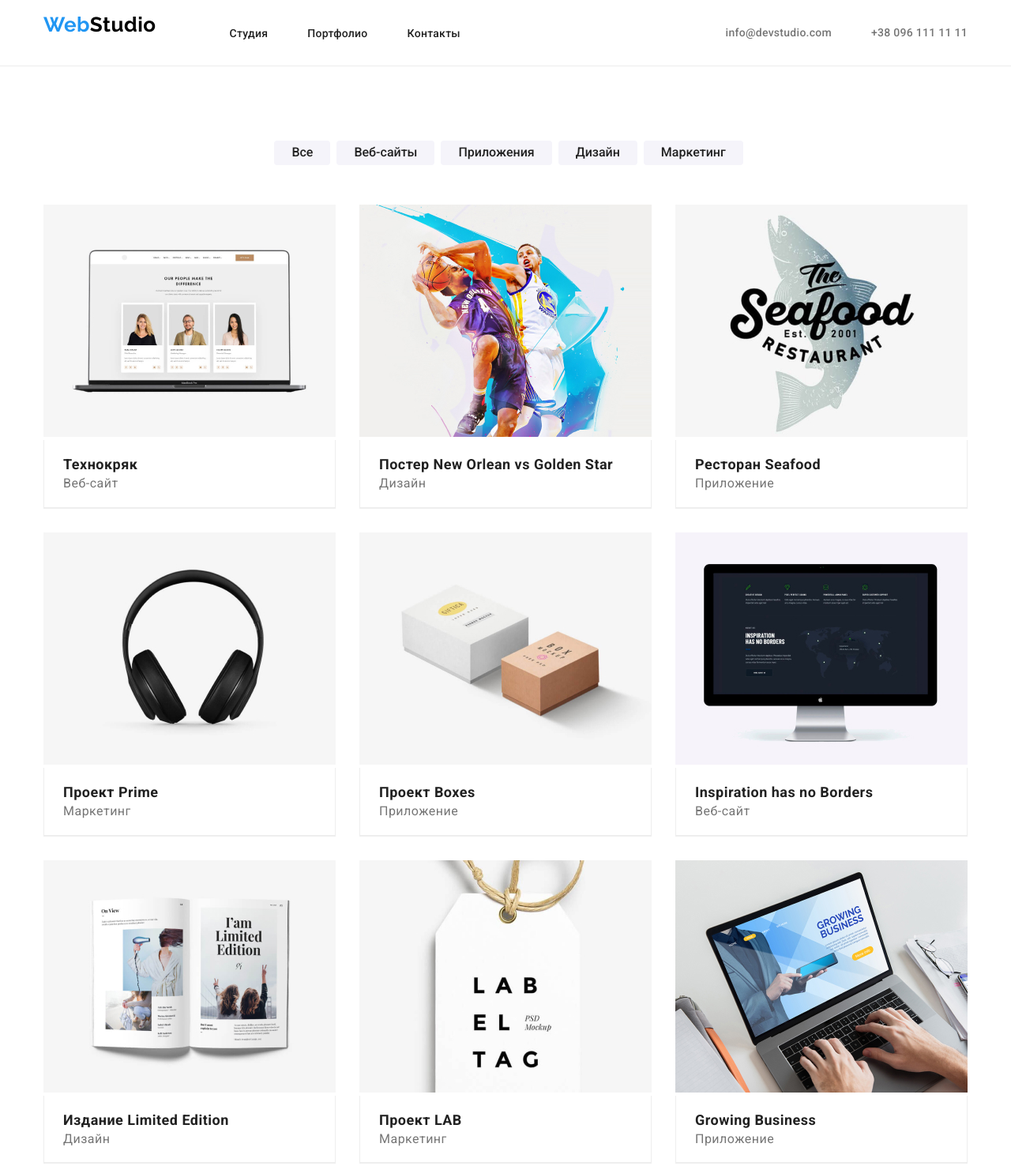
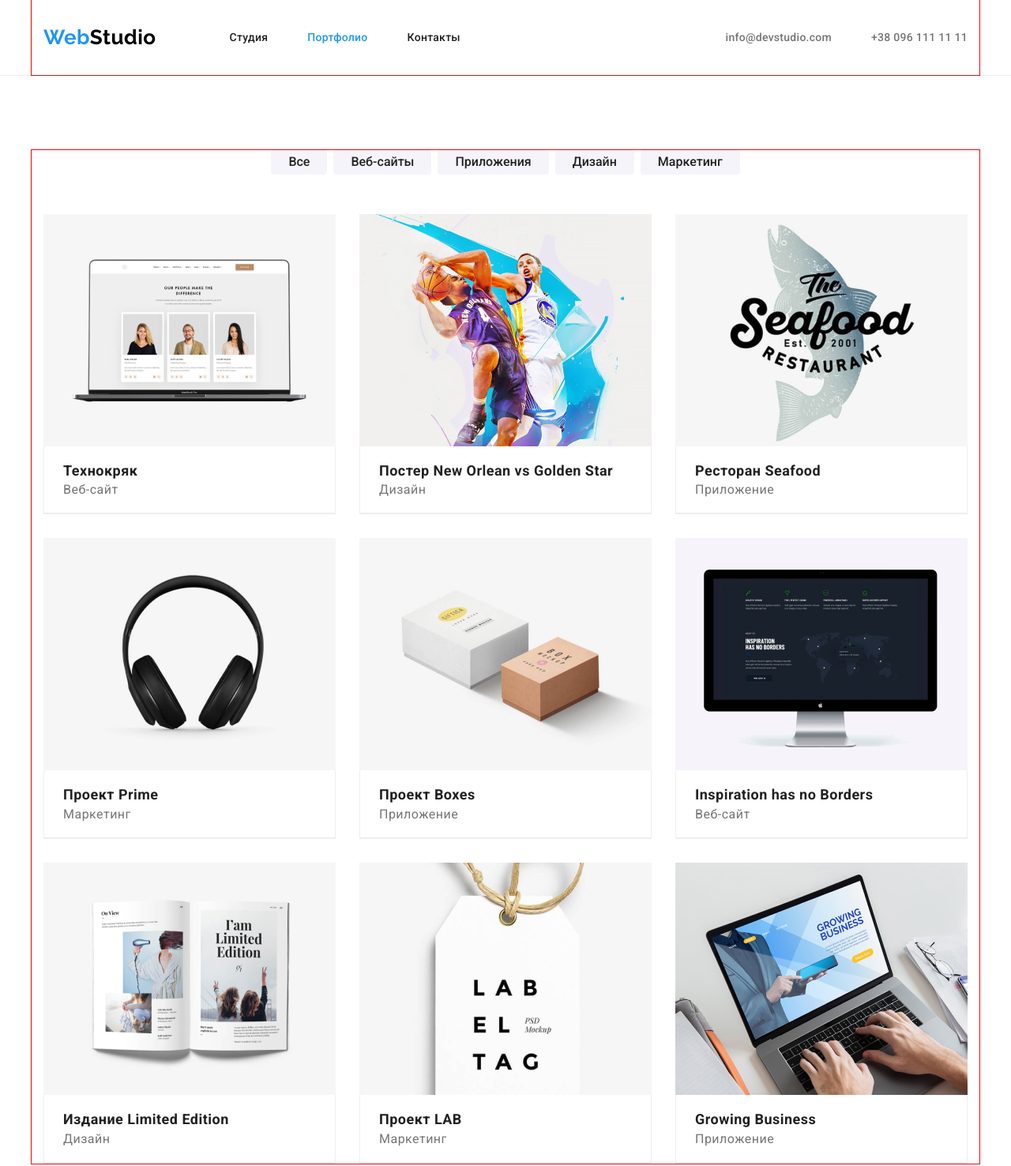
Before and after one commit to LikaRos/goit-markup-hw-03, a plain HTML site: page portfolio.html in a window 1280 px wide. Shown: the top 1476 px of the page at 79% size. Drawn offline with nearby package versions, Linux system fonts and the light colour scheme; files that its build step writes are made by us from their sources.

Commit message:
corrects paddings

```diff
--- a/css/style.css
+++ b/css/style.css
@@ -17,6 +17,7 @@ EEEEEE белый --*/
   --button-background: #f5f4fa;
   --border-color: #eee;
   --header-line-color: #ececec;
+
   --indent: 30px;
   --items: 4;
 }
@@ -32,11 +33,9 @@ EEEEEE белый --*/
   padding: 0 15px;
   margin-left: auto;
   margin-right: auto;
-  /* outline: 1px red solid; */
+  outline: 1px red solid;
 }
-.navigation {
-  border-bottom: 1px solid var(--header-line-color);
-}
+
 ul {
   list-style: none;
 }
@@ -68,6 +67,7 @@ body {
   background-color: var(--white-text-color);
 }
 .section {
+  padding-bottom: 94px;
   padding-top: 94px;
 }
 /* Данна властивість задається через универсальним се */
@@ -80,35 +80,38 @@ body {
   font-style: normal;
   font-size: 26px;
   color: var(--accent-text-color-black);
-  margin-right: 93px;
 }
 .text-blue {
   color: var(--accent-text-color-blue);
 }
 
 .navigation {
-  padding-right: 15px;
-  padding-left: 15px;
-  margin: 0 auto;
+  border-bottom: 1px solid var(--header-line-color);
   background-color: var(--white-text-color);
 }
-
 .logo-container {
   display: flex;
   align-items: center;
+  padding-bottom: 32px;
+  padding-top: 32px;
+}
+
+.site-nav {
+  margin-left: 93px;
 }
 .nav-list {
   display: flex;
   align-items: center;
 }
+.nav-item .current {
+  color: var(--accent-text-color-blue);
+}
 
 .nav-item,
 .contact-item {
-  display: block;
-  padding-top: 32px;
-  padding-bottom: 32px;
   margin-right: 50px;
 }
+
 .nav-item:last-child,
 .contact-item:last-child {
   margin-right: 0px;
@@ -119,14 +122,15 @@ body {
   font-weight: 500;
   font-size: 14px;
   letter-spacing: 0.02em;
+  display: block;
 }
 
 .nav-contact {
   color: var(--secondary-text-color);
-  display: block;
   font-weight: 500;
   font-size: 14px;
   letter-spacing: 0.02em;
+  display: block;
 }
 .contact-list {
   display: flex;
@@ -189,6 +193,9 @@ body {
   clip-path: inset(50%);
   margin: -1px;
 }
+.features {
+  padding-bottom: 0px;
+}
 
 .features-list {
   display: flex;
@@ -202,27 +209,21 @@ body {
   margin-right: 30px;
 }
 .features-title {
-  margin-top: 10px;
   text-transform: uppercase;
   font-size: 14px;
-  font-weight: 700;
   color: var(--primary-text-color);
   line-height: 1.7;
   margin-bottom: 10px;
-  font-family: Roboto, sans-serif;
-  font-style: normal;
 }
 .features-text {
-  font-family: Roboto, sans-serif;
-  font-style: normal;
   font-size: 14px;
   font-weight: 400;
   line-height: 1.7;
   color: var(--secondary-text-color);
 }
 .activities {
-  padding-left: 0;
-  padding-right: 0;
+  padding-left: 0px;
+  padding-right: 0px;
   --items: 3;
 }
 .activities-title,
@@ -244,15 +245,14 @@ body {
 .activities-item:not(:last-child) {
   margin-right: 30px;
 }
-.activities-picture {
+.activities-picture,
+.staff-picture,
+.works-picture {
   display: block;
 }
-
 .team {
-  padding-top: 94px;
-  padding-bottom: 94px;
+  background-color: var(--button-background);
 }
-
 .staff {
   display: flex;
   align-items: center;
@@ -265,11 +265,6 @@ body {
 }
 .staff-item {
   background-color: var(--white-text-color);
-}
-.staff-name {
-  margin-top: 30px;
-  margin-bottom: 30px;
-  text-align: center;
 }
 
 .staff-nick {
@@ -285,8 +280,8 @@ body {
 }
 
 .staff-name {
-  padding-left: 30px;
-  padding-right: 30px;
+  text-align: center;
+  padding: 30px;
 }
 .footer {
   background-color: var(--background-color);
@@ -296,9 +291,6 @@ body {
 
 .footer .logo .text-white {
   color: var(--white-text-color);
-}
-.logo {
-  margin-bottom: 20px;
 }
 
 .link-address,
@@ -320,6 +312,10 @@ body {
 .menu-item {
   margin-left: 8px;
 }
+.menu-item:first-child {
+  margin-left: 0;
+}
+
 .button-filter {
   font-weight: 500;
   font-family: Roboto, sans-serif;
@@ -346,17 +342,18 @@ body {
   align-items: center;
   flex-wrap: wrap;
   margin-top: -30px;
+  margin-right: -30px;
 }
 
 .works-item {
-  flex-basis: calc((100% - 30px * 2) / 3);
+  flex-basis: calc((100% - 30px * 3) / 3);
   margin-right: 30px;
   margin-top: 30px;
 }
-
+/*
 .works-item:nth-child(3n) {
   margin-right: -30px;
-}
+} */
 
 .works-title {
   font-family: Roboto, sans-serif;
@@ -386,7 +383,7 @@ body {
   padding-bottom: 94px;
 }
 .footer .logo {
-  padding-bottom: 20px;
+  margin-bottom: 20px;
   display: inline-block;
   margin-right: 0;
 }
--- a/portfolio.html
+++ b/portfolio.html
@@ -25,7 +25,6 @@
   </head>
 
   <body>
-
     <header class="navigation">
       <div class="container logo-container">
         <a href="#" class="logo"><span class="text-blue">Web</span>Studio</a>
@@ -35,7 +34,7 @@
               <a class="nav-link" href="./index.html">Студия</a>
             </li>
             <li class="nav-item">
-              <a href="./portfolio.html" class="nav-link">Портфолио</a>
+              <a class="nav-link current" href="./portfolio.html">Портфолио</a>
             </li>
             <li class="nav-item">
               <a href="#" class="nav-link">Контакты</a>
@@ -43,15 +42,17 @@
           </ul>
         </nav>
         <ul class="contact-list">
-            <li class="contact-item">
+          <li class="contact-item space">
             <a class="nav-contact" href="mailto:info@devstudio.com"
               >info@devstudio.com</a
             >
           </li>
           <li class="contact-item">
             <a class="nav-contact" href="tel:+380961111111"
-                >+38 096 111 11 11</a>
+              >+38 096 111 11 11</a
+            >
           </li>
+        </ul>
       </div>
     </header>
 
@@ -78,7 +79,12 @@
           <ul class="works">
             <li class="works-item">
               <a href="#">
-                <img src="./images/project1.jpg" width="370" alt="Проект_1" />
+                <img
+                  class="works-picture"
+                  src="./images/project1.jpg"
+                  width="370"
+                  alt="Проект_1"
+                />
                 <div class="text-wrap">
                   <h2 class="works-title">Технокряк</h2>
                   <p class="works-text">Веб-сайт</p>
@@ -87,7 +93,12 @@
             </li>
             <li class="works-item">
               <a href="#">
-                <img src="./images/project2.jpg" width="370" alt="Проект_2" />
+                <img
+                  class="works-picture"
+                  src="./images/project2.jpg"
+                  width="370"
+                  alt="Проект_2"
+                />
                 <div class="text-wrap">
                   <h2 class="works-title">
                     Постер <span lang="en">New Orlean vs Golden Star</span>
@@ -98,7 +109,12 @@
             </li>
             <li class="works-item">
               <a href="#">
-                <img src="./images/project3.jpg" width="370" alt="Проект_3" />
+                <img
+                  class="works-picture"
+                  src="./images/project3.jpg"
+                  width="370"
+                  alt="Проект_3"
+                />
                 <div class="text-wrap">
                   <h2 class="works-title">
                     Ресторан <span lang="en">Seafood</span>
@@ -109,7 +125,13 @@
             </li>
             <li class="works-item">
               <a href="#">
-                <img src="./images/project4.jpg" width="370" alt="Проект_4" />
+                <img
+                  class="works-picture"
+                  class="works-picture"
+                  src="./images/project4.jpg"
+                  width="370"
+                  alt="Проект_4"
+                />
                 <div class="text-wrap">
                   <h2 class="works-title">
                     Проект <span lang="en">Prime</span>
@@ -120,7 +142,12 @@
             </li>
             <li class="works-item">
               <a href="#">
-                <img src="./images/project5.jpg" width="370" alt="Проект_5" />
+                <img
+                  class="works-picture"
+                  src="./images/project5.jpg"
+                  width="370"
+                  alt="Проект_5"
+                />
                 <div class="text-wrap">
                   <h2 class="works-title">
                     Проект <span lang="en">Boxes</span>
@@ -131,7 +158,12 @@
             </li>
             <li class="works-item">
               <a href="#">
-                <img src="./images/project6.jpg" width="370" alt="Проект_6" />
+                <img
+                  class="works-picture"
+                  src="./images/project6.jpg"
+                  width="370"
+                  alt="Проект_6"
+                />
                 <div class="text-wrap">
                   <h2 class="works-title" lang="en">
                     Inspiration has no Borders
@@ -142,7 +174,12 @@
             </li>
             <li class="works-item">
               <a href="#">
-                <img src="./images/project7.jpg" width="370" alt="Проект_7" />
+                <img
+                  class="works-picture"
+                  src="./images/project7.jpg"
+                  width="370"
+                  alt="Проект_7"
+                />
                 <div class="text-wrap">
                   <h2 class="works-title">
                     Издание <span lang="en">Limited Edition</span>
@@ -153,7 +190,12 @@
             </li>
             <li class="works-item">
               <a href="#">
-                <img src="./images/project8.jpg" width="370" alt="Проект_8" />
+                <img
+                  class="works-picture"
+                  src="./images/project8.jpg"
+                  width="370"
+                  alt="Проект_8"
+                />
                 <div class="text-wrap">
                   <h2 class="works-title">Проект LAB</h2>
                   <p class="works-text">Маркетинг</p>
@@ -162,7 +204,12 @@
             </li>
             <li class="works-item">
               <a href="#">
-                <img src="./images/project9.jpg" width="370" alt="Проект_9" />
+                <img
+                  class="works-picture"
+                  src="./images/project9.jpg"
+                  width="370"
+                  alt="Проект_9"
+                />
                 <div class="text-wrap">
                   <h2 class="works-title" lang="en">Growing Business</h2>
                   <p class="works-text">Приложение</p>
```
Also changed, not shown: index.html (+38 -14 lines). Lines whose indentation alone changed are shown as unchanged.
